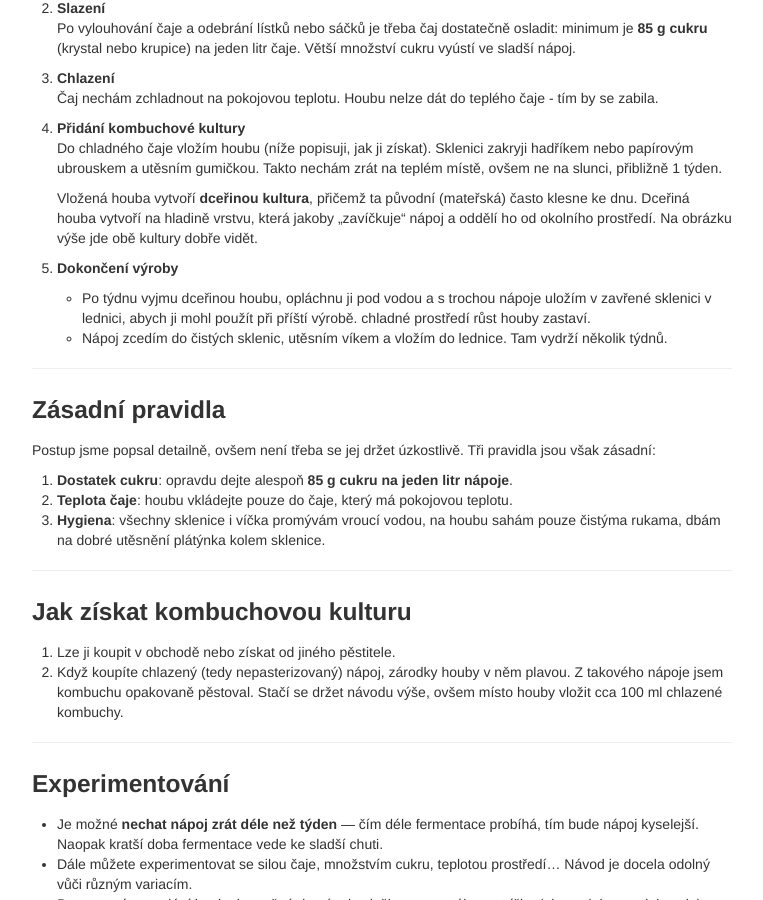
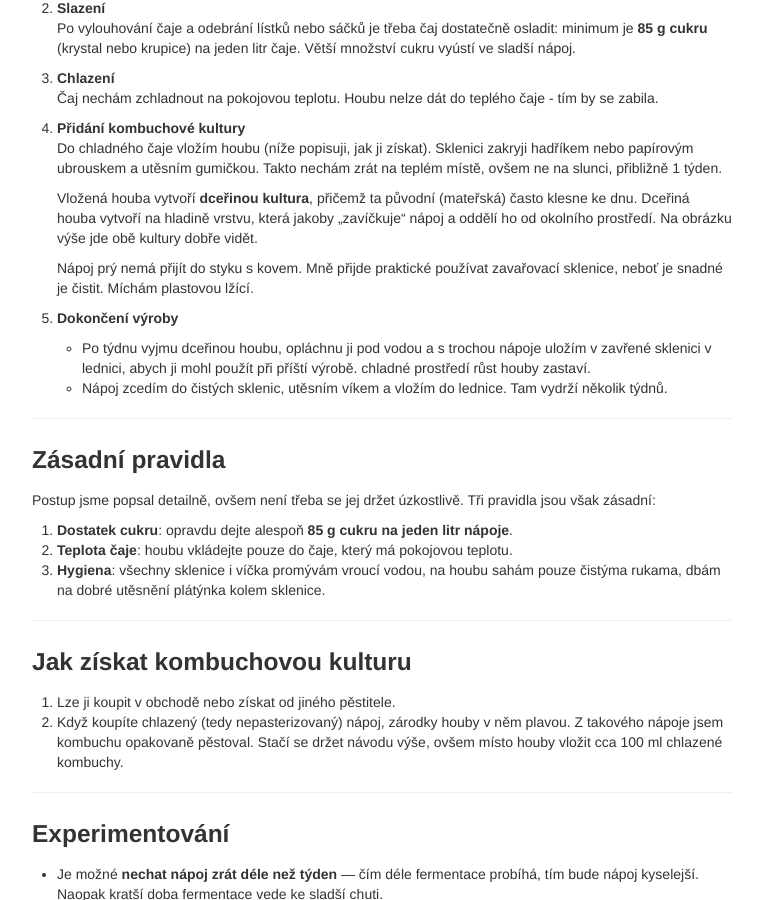
Before and after one commit to vojtech-filipec/vojtech-filipec.github.io, a Jekyll site: the page built from pages/kombucha.md, in a window 1280 px wide and 900 px high, scrolled down 923 px. Shown: the whole window, without its empty margins (258-1021 px from the left). Built offline with Jekyll 4.4.1, drawn with Linux system fonts in a browser that asks for light colours.

Commit message:
re sklenice

```diff
--- a/pages/kombucha.md
+++ b/pages/kombucha.md
@@ -30,7 +30,9 @@ Kombucha je zdraví prospěšný nápoj, který vzniká fermentací čaje. Na in
 
    Vložená houba vytvoří **dceřinou kultura**, přičemž ta původní (mateřská) často klesne ke dnu. Dceřiná houba vytvoří na hladině vrstvu, která jakoby „zavíčkuje“ nápoj a oddělí ho od okolního prostředí. Na obrázku výše jde obě kultury dobře vidět.
 
-5. **Dokončení výroby**
+   Nápoj prý nemá přijít do styku s kovem. Mně přijde praktické používat zavařovací sklenice, neboť je snadné je čistit. Míchám plastovou lžící.
+
+6. **Dokončení výroby**
    - Po týdnu vyjmu dceřinou houbu, opláchnu ji pod vodou a s trochou nápoje uložím v zavřené sklenici v lednici, abych ji mohl použít při příští výrobě. chladné prostředí růst houby zastaví.
    - Nápoj zcedím do čistých sklenic, utěsním víkem a vložím do lednice. Tam vydrží několik týdnů.
 
```
